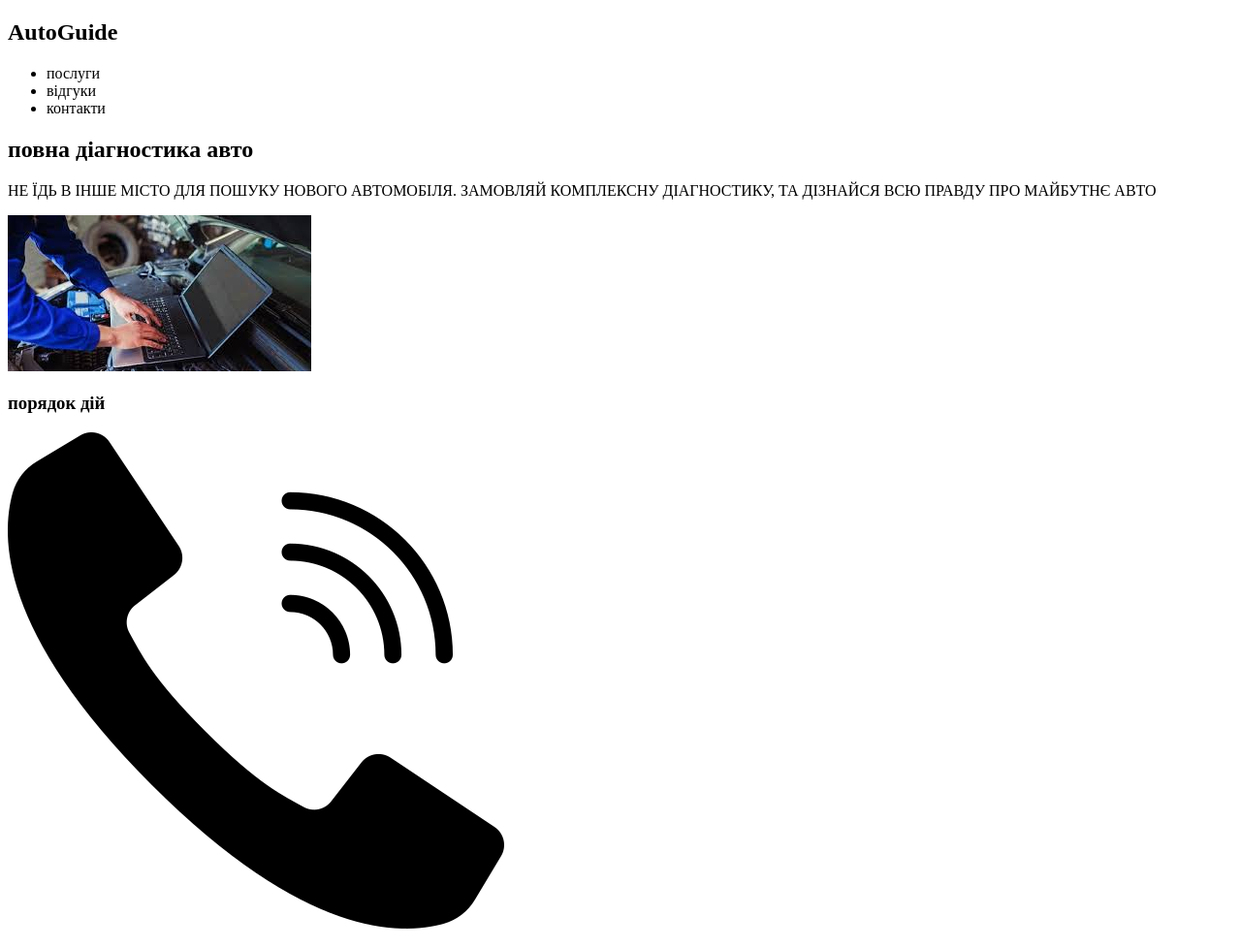
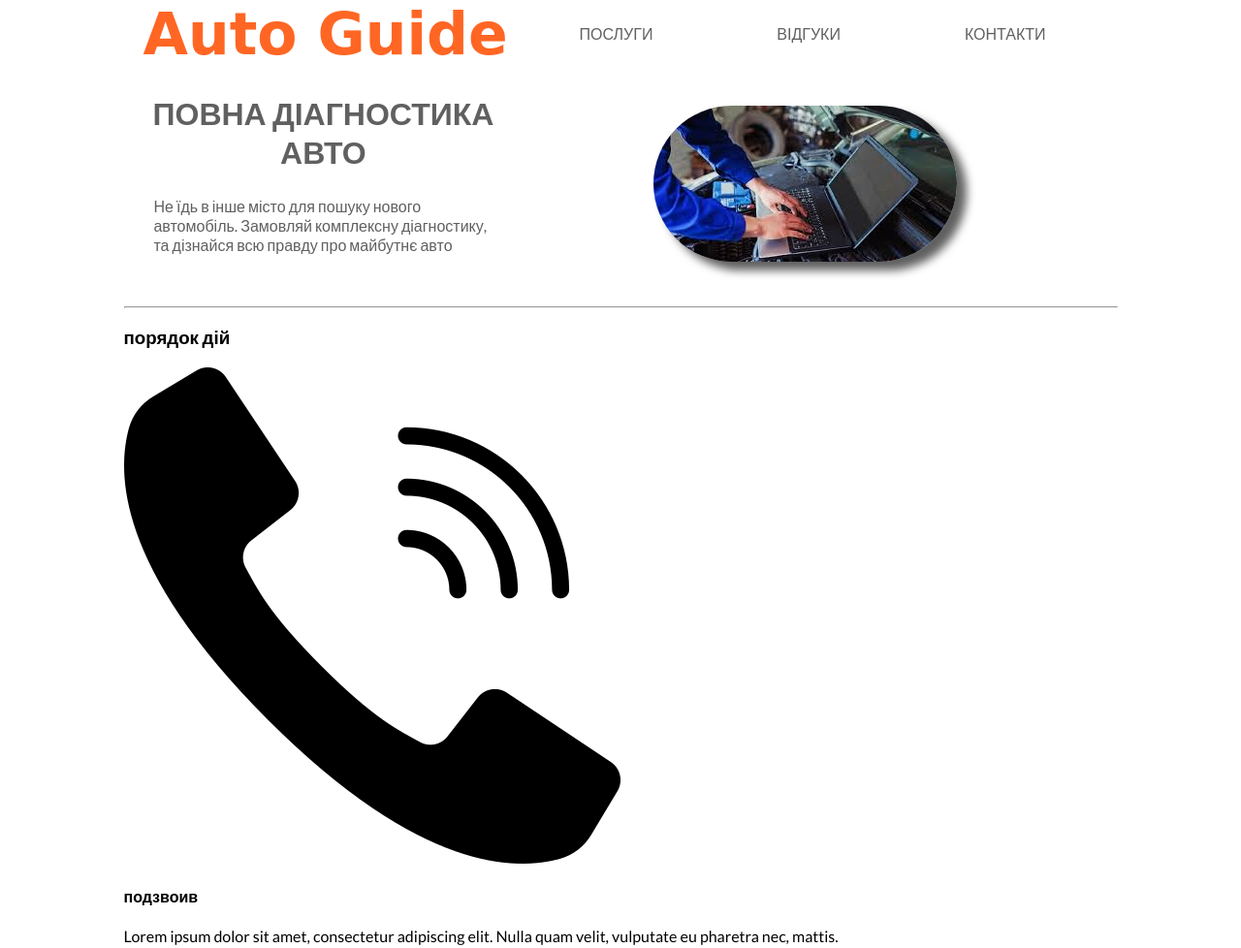
Before and after one commit to indacluber/autoguide, a plain HTML site: page index.html in a window 1280 px wide. Shown: the top 978 px of the page at 97% size. Drawn offline with Linux system fonts and the light colour scheme; a web font is replaced by a local one.

Commit message:
header css

```diff
--- /dev/null
+++ b/css/index.css
@@ -0,0 +1,101 @@
+@import url("https://fonts.googleapis.com/css2?family=Arizonia&family=Lato:wght@400;700&display=swap");
+
+h1 {
+  padding: 0;
+  margin: 0;
+}
+
+:root {
+  font-family: "Lato", sans-serif;
+  --main-color: #606060;
+}
+
+body {
+  max-width: 1025px;
+  margin: auto;
+}
+
+header nav .logo {
+  font-family: "Arizonia", cursive;
+  color: #ff6624;
+  font-size: 60px;
+  text-align: center;
+}
+/* .top-header {
+  background-color: aqua;
+} */
+header nav .top-menu {
+  display: flex;
+  list-style-type: none;
+  padding: 0;
+  margin: 0;
+  justify-content: space-around;
+  margin-top: 15px;
+}
+header nav .top-menu li a {
+  text-transform: uppercase;
+  color: var(--main-color);
+  text-decoration: none;
+  border: 1px solid transparent;
+  padding: 5px;
+}
+header nav .top-menu li a:hover {
+  border: 1px solid var(--main-color);
+}
+
+@media (min-width: 610px) {
+  header nav {
+    display: flex;
+    align-items: center;
+  }
+
+  header nav .top-menu {
+    flex: 1;
+    justify-content: space-around;
+    margin: 10px;
+    justify-content: flex-end space-around;
+  }
+  header nav .logo {
+    margin-left: 20px;
+  }
+}
+
+header div h2 {
+  color: var(--main-color);
+  font-size: 30px;
+  text-align: center;
+  text-transform: uppercase;
+}
+
+header div section p {
+  color: var(--main-color);
+  font-size: 16px;
+  justify-content: space-around;
+  margin: 0 auto;
+  width: 350px;
+  height: 105px;
+}
+.header-image {
+  display: block;
+  /* text-align: center; */
+  /* border: 1px solid transparent; */
+  border-radius: 98px;
+  /* margin: 0 auto; */
+  box-shadow: 10px 9px 10px var(--main-color);
+}
+@media (min-width: 610px) {
+  header div {
+    display: flex;
+    margin: auto;
+  }
+  header div section {
+    margin-left: 30px;
+  }
+  header .header-main-block {
+    display: flex;
+    justify-content: space-around;
+  }
+  header section h2 {
+    font-size: 2rem;
+  }
+}
--- a/index.html
+++ b/index.html
@@ -3,34 +3,37 @@
   <head>
     <meta charset="UTF-8" />
     <meta name="viewport" content="width=device-width, initial-scale=1.0" />
+    <link rel="stylesheet" href="./css/index.css" />
     <title>AutoGuide - якісний підбір авто</title>
   </head>
   <body>
-    <header>
-      <section>
-        <h1>AutoGuide</h1>
-      </section>
+    <header class="top-header">
       <nav>
-        <ul>
-          <li>послуги</li>
-          <li>відгуки</li>
-          <li>контакти</li>
+        <h1 class="logo">Auto Guide</h1>
+        <ul class="top-menu">
+          <li><a href="#">послуги</a></li>
+          <li><a href="#">відгуки</a></li>
+          <li><a href="#">контакти</a></li>
         </ul>
       </nav>
-    </header>
-    <main>
-      <div>
+      <div class="header-main-block">
         <section>
-          <h2>повна діагностика авто</h2>
+          <h2>
+            повна діагностика <br />
+            авто
+          </h2>
           <p>
-            НЕ ЇДЬ В ІНШЕ МІСТО ДЛЯ ПОШУКУ НОВОГО АВТОМОБІЛЯ. ЗАМОВЛЯЙ
-            КОМПЛЕКСНУ ДІАГНОСТИКУ, ТА ДІЗНАЙСЯ ВСЮ ПРАВДУ ПРО МАЙБУТНЄ АВТО
+            Не їдь в інше місто для пошуку нового автомобіль. Замовляй
+            комплексну діагностику, та дізнайся всю правду про майбутнє авто
           </p>
         </section>
         <div>
-          <img src="./img/images.jpg" alt="Головне фото" />
+          <img class="header-image" src="./img/images.jpg" alt="Головне фото" />
         </div>
       </div>
+    </header>
+    <hr />
+    <main>
       <article>
         <header>
           <h3>порядок дій</h3>
```
